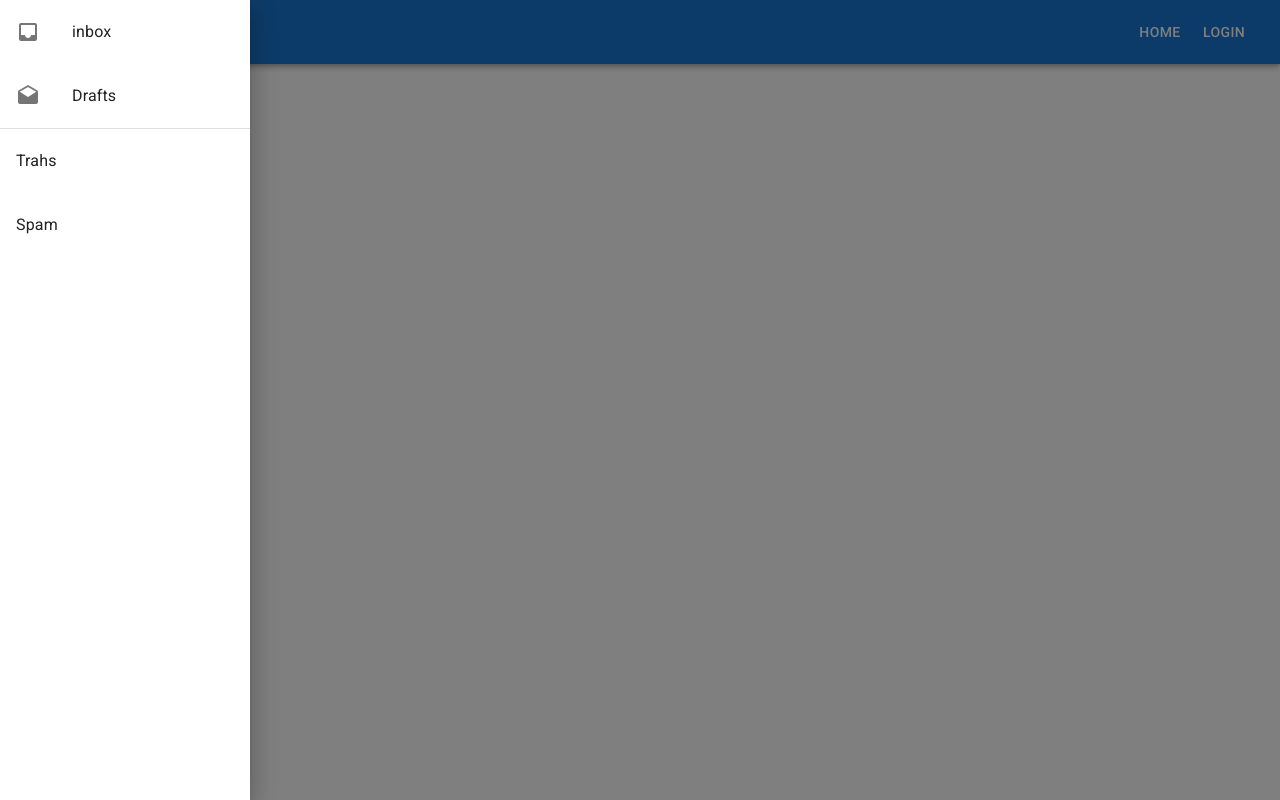
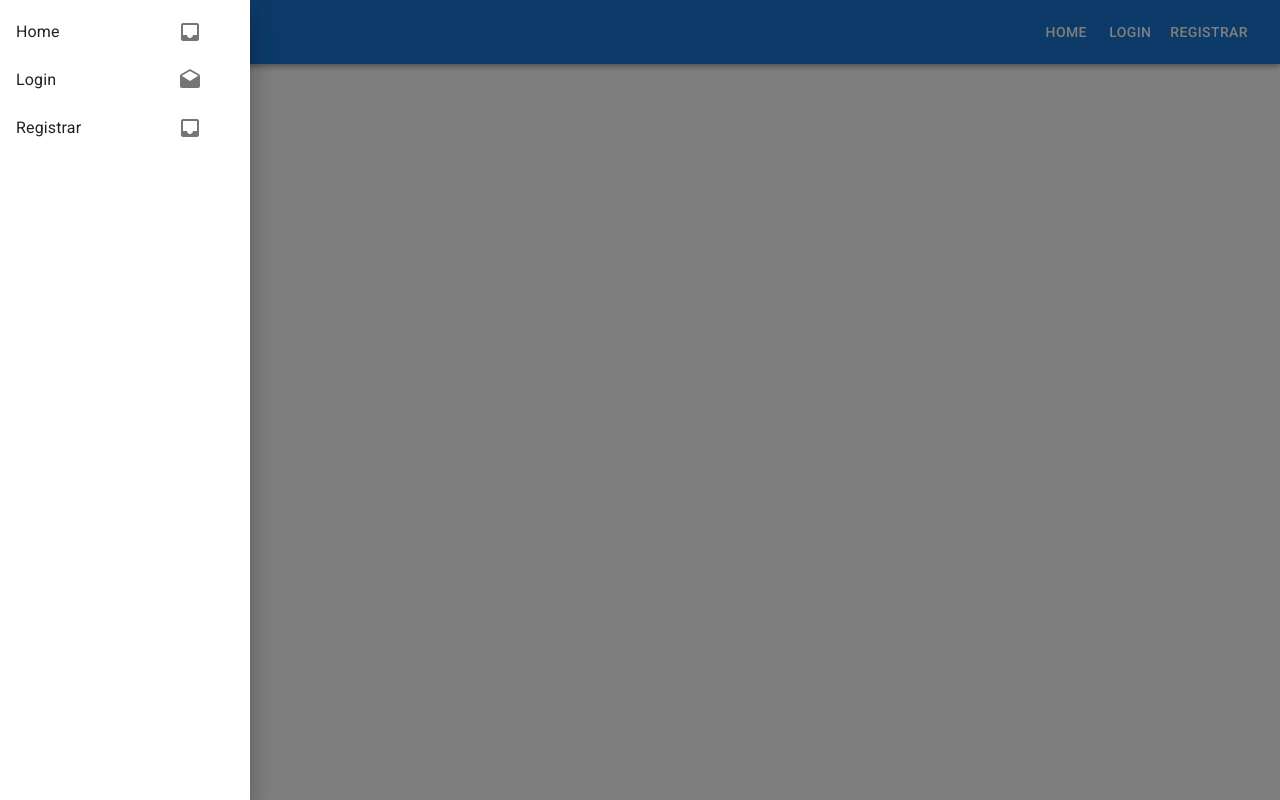
Before and after one commit to inventisoft/ecommerce-front-end, a React (Create React App) app in the folder dashborad/: page /register in a window 1280 px wide. Both pictures are taken after a click on the button 48 px from the left and 32 px from the top of the page. Built offline with nearby package versions, Linux system fonts and the light colour scheme.

Commit message:
implementacion de routes en el dasboard con material UI y react

```diff
--- a/dashborad/package.json
+++ b/dashborad/package.json
@@ -14,6 +14,7 @@
     "@testing-library/user-event": "^13.5.0",
     "react": "^18.2.0",
     "react-dom": "^18.2.0",
+    "react-router-dom": "^6.10.0",
     "react-scripts": "5.0.1",
     "styled-components": "^5.3.9",
     "web-vitals": "^2.1.4"
--- a/dashborad/src/App.js
+++ b/dashborad/src/App.js
@@ -1,12 +1,42 @@
 import { Container } from "@mui/material";
 import Navbar from "./components/navbar/Navbar";
+import { Routes, Route } from "react-router-dom";
+import Home from "./page/Home";
+import Login from "./page/Login";
+import Register from "./page/Register";
+import InboxIcon from "@mui/icons-material/Inbox";
+import DraftsIcon from "@mui/icons-material/Drafts";
+
+
+const navArrayLinks = [
+  {
+    title: "Home",
+    path: "/",
+    icon: <InboxIcon />
+  },
+  {
+    title: "Login",
+    path: "/login",
+    icon: <DraftsIcon />
+  },
+  {
+    title: "Registrar",
+    path: "/register",
+    icon: <InboxIcon />
+  },
+];
 
 export default function app() {
 
   return (
     <>
-        <Navbar />
+        <Navbar navArrayLinks={navArrayLinks}/>
         <Container sx={{mt: 5}}>
+          <Routes>
+            <Route path="/" element={<Home />} />
+            <Route path="/login" element={<Login />} />
+            <Route path="/register" element={<Register />} />
+          </Routes>
         </Container>
     </>
   )
--- /dev/null
+++ b/dashborad/src/components/navbar/NavList.jsx
@@ -0,0 +1,24 @@
+import { Box, List, ListItem, ListItemButton, ListItemIcon, ListItemText } from "@mui/material";
+
+export default function NavaList({navArrayLinks, NavLink, setOpen}) {
+
+  return (
+
+    <Box sx={{width: 250}}>
+      <nav>
+        <List>
+          {
+            navArrayLinks.map(iten => (
+              <ListItem disablePadding key={iten.title}>
+                <ListItemButton  component={NavLink} to={iten.path} onClick={()=> setOpen(false)}>
+                    <ListItemText>{iten.title}</ListItemText>
+                    <ListItemIcon>{iten.icon}</ListItemIcon>
+                </ListItemButton>
+              </ListItem>
+            ))
+          }
+        </List>
+      </nav>
+    </Box>
+  )
+}
--- a/dashborad/src/components/navbar/NavListDracer.jsx
+++ /dev/null
@@ -1,50 +0,0 @@
-import { Box, Divider, List, ListItem, ListItemButton, ListItemIcon, ListItemText } from "@mui/material";
-import InboxIcon from "@mui/icons-material/Inbox";
-import DraftsIcon from "@mui/icons-material/Drafts";
-
-export default function NavaListDracer() {
-
-  return (
-
-    <Box sx={{width: 250}}>
-      <nav>
-        <List>
-          <ListItem>
-            <ListItemIcon>
-              <InboxIcon />
-            </ListItemIcon>
-            <ListItemText primary="inbox" />
-          </ListItem>
-        </List>
-        <List>
-          <ListItem>
-            <ListItemIcon>
-              <DraftsIcon />
-            </ListItemIcon>
-            <ListItemText primary="Drafts" />
-          </ListItem>
-        </List>
-      </nav>
-      <Divider />
-      <nav>
-        <List>
-          <ListItem disablePadding>
-            <ListItemButton component='a' href="#Trahs">
-                <ListItemText>Trahs</ListItemText>
-            </ListItemButton>
-          </ListItem>
-        </List>
-      </nav>
-      <nav>
-        <List>
-          <ListItem disablePadding>
-            <ListItemButton component='a' href="#Span">
-                <ListItemText>Spam</ListItemText>
-            </ListItemButton>
-          </ListItem>
-        </List>
-      </nav>
-
-    </Box>
-  )
-}
--- a/dashborad/src/components/navbar/Navbar.jsx
+++ b/dashborad/src/components/navbar/Navbar.jsx
@@ -1,9 +1,21 @@
-import { AppBar, Button, Drawer, IconButton, Toolbar, Typography } from "@mui/material";
-import NavaListDracer from "./NavListDracer";
+import {
+  AppBar,
+  Box,
+  Button,
+  Drawer,
+  IconButton,
+  Toolbar,
+  Typography,
+} from "@mui/material";
+import NavaList from "./NavList";
 import { useState } from "react";
 import MenuIcon from "@mui/icons-material/Menu";
+import { NavLink } from "react-router-dom";
 
-export default function Navbar() {
+
+
+
+export default function Navbar({navArrayLinks}) {
   const [open, setOpen] = useState(false);
 
   return (
@@ -14,18 +26,32 @@ export default function Navbar() {
             color="inherit"
             size="large"
             onClick={() => setOpen(true)}
+            // sx={{display: {sx: 'flex', sm:'none'}}}
           >
             <MenuIcon />
           </IconButton>
           <Typography variant="h6" sx={{ flexGrow: 1 }}>
             Admin
           </Typography>
-          <Button color="inherit">Home</Button>
-          <Button color="inherit">Login</Button>
+              <Box sx={{display:{xs:'none', sm: 'block'}}}>
+              {
+                navArrayLinks.map((iten) => (
+                  <Button
+                    color="inherit"
+                    key={iten.title}
+                    component={NavLink}
+                    to={iten.path}
+                  >
+                    {iten.title}
+                  </Button>
+              ))}
+              </Box>
         </Toolbar>
       </AppBar>
-      <Drawer open={open} anchor="left" onClose={() => setOpen(false)}>
-        <NavaListDracer />
+      <Drawer open={open} anchor="left" onClose={() => setOpen(false)}
+          // sx={{display: {sx: 'flex', sm:'none'}}}
+          >
+        <NavaList  navArrayLinks={navArrayLinks} NavLink={NavLink} setOpen={setOpen}/>
       </Drawer>
     </>
   );
--- a/dashborad/src/index.js
+++ b/dashborad/src/index.js
@@ -8,11 +8,14 @@ import '@fontsource/roboto/500.css';
 import '@fontsource/roboto/700.css';
 import App from './App';
 import { CssBaseline } from '@mui/material';
+import { BrowserRouter } from "react-router-dom";
 
 const root = ReactDOM.createRoot(document.getElementById('root'));
 root.render(
   <React.StrictMode>
-    <CssBaseline />
-    <App />
+    <BrowserRouter>
+      <CssBaseline />
+      <App />
+    </BrowserRouter>
   </React.StrictMode>
 );
--- /dev/null
+++ b/dashborad/src/page/Home.jsx
@@ -0,0 +1,8 @@
+export default function Home() {
+
+  return (
+    <>
+      <h1>Home</h1>
+    </>
+  )
+}
--- /dev/null
+++ b/dashborad/src/page/Login.jsx
@@ -0,0 +1,8 @@
+export default function Login() {
+
+  return (
+    <>
+      <h1>Login</h1>
+    </>
+  )
+}
--- /dev/null
+++ b/dashborad/src/page/Register.jsx
@@ -0,0 +1,8 @@
+export default function Register() {
+
+  return (
+    <>
+      <h1>Registrar</h1>
+    </>
+  )
+}
```
Also changed, not shown: 1 other file (tests, documents, lock files or other folders).
